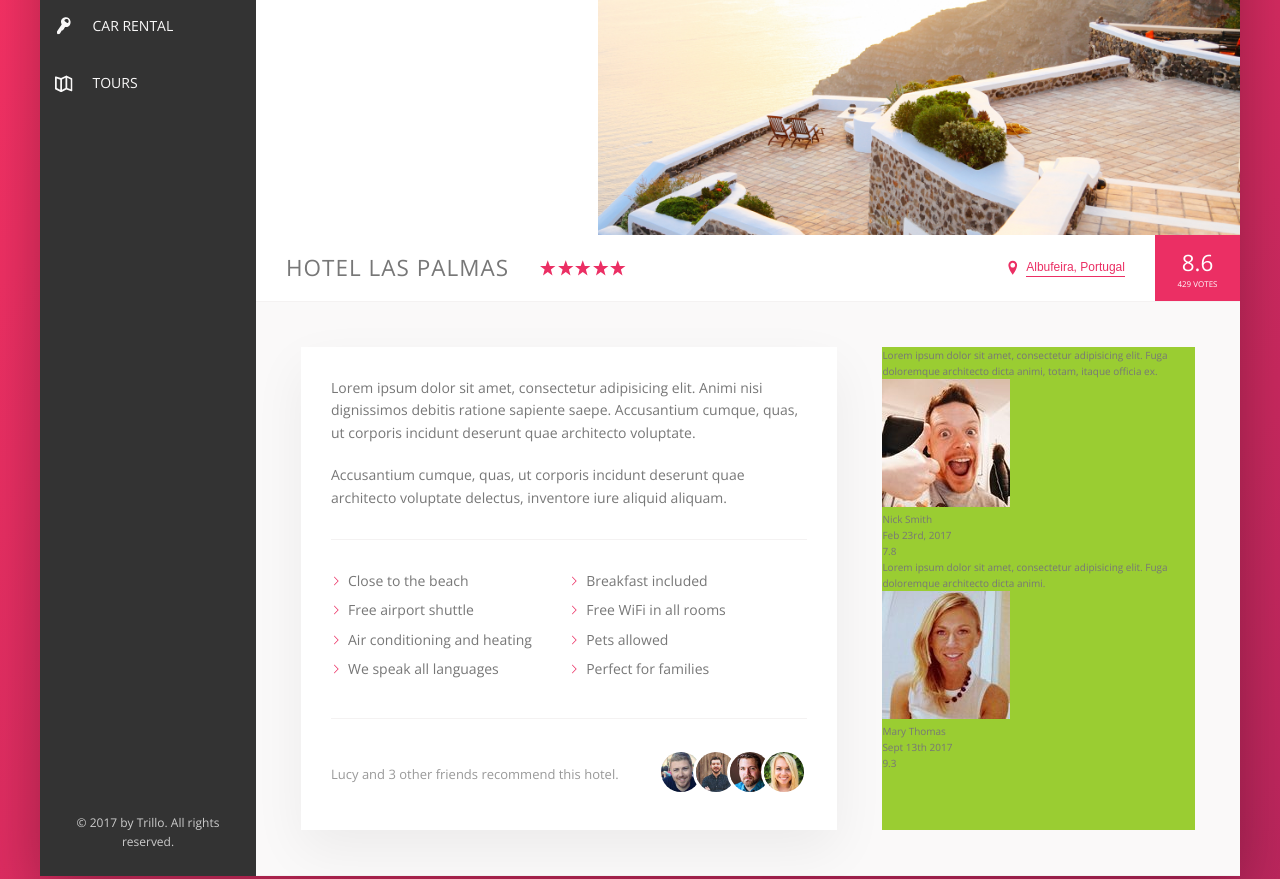
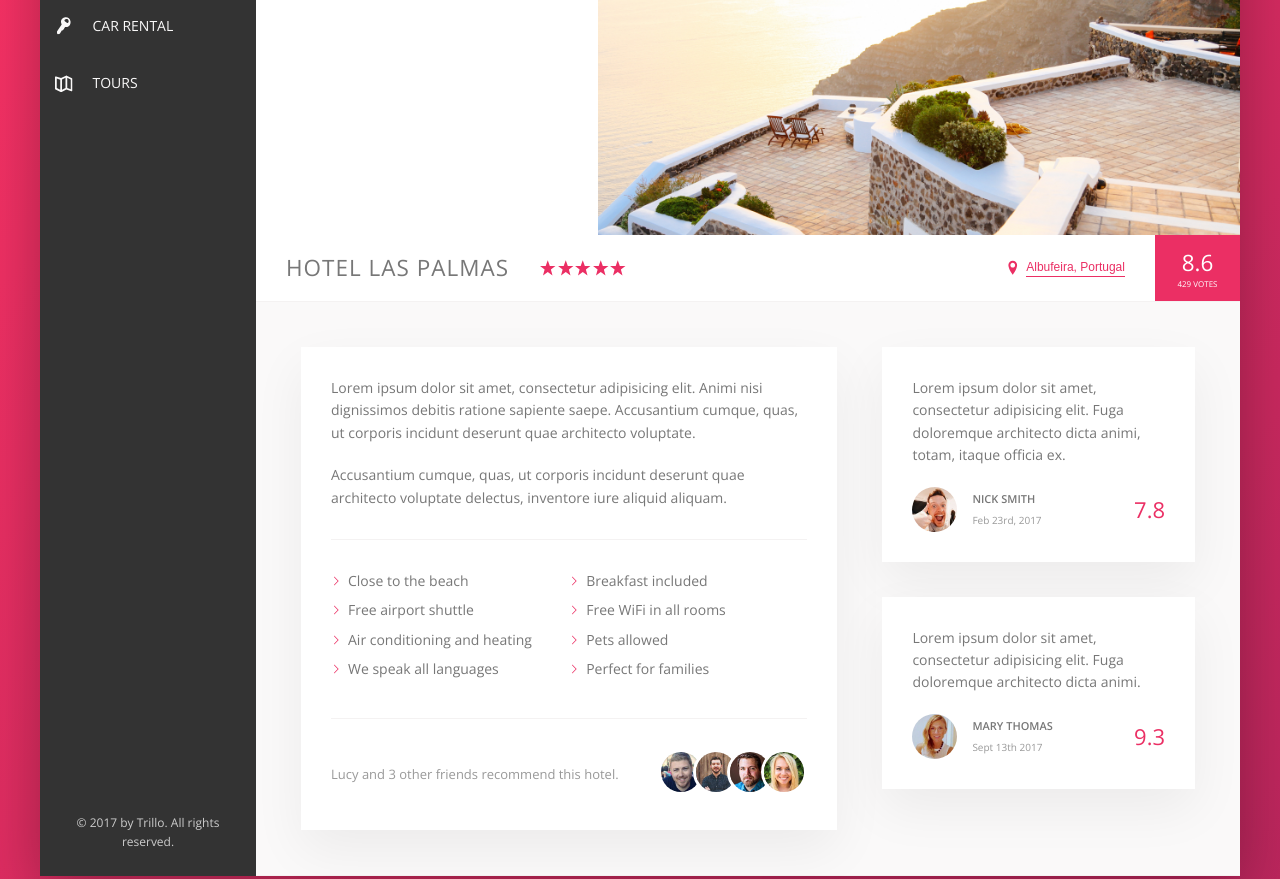
Before and after one commit to aindriu80/Trillio, a website: page index.html in a window 1280 px wide. Shown: the part 300-1179 px from the top of the page. Drawn offline with nearby package versions, Linux system fonts and the light colour scheme.

Commit message:
Building the Users Review Section - styling and flex

```diff
--- a/resources/sass/_components.scss
+++ b/resources/sass/_components.scss
@@ -395,3 +395,50 @@
         }
     }
 }
+
+////////////////////////////
+// REVIEWS
+.review {
+    background-color: #fff;
+    box-shadow: var(--shadow-light);
+    padding: 3rem;
+    margin-bottom: 3.5rem;
+
+    &__text {
+        margin-bottom: 2rem;
+    }
+
+    &__user {
+        display: flex;
+        align-items: center;
+    }
+
+    &__photo {
+        height: 4.5rem;
+        width: 4.5rem;
+        border-radius: 50%;
+        margin-right:  1.5rem;
+    }
+
+    &__user-box{
+        margin-right: auto;
+    }
+
+    &__user-name{
+        font-size: 1.1rem;
+        font-weight: 600;
+        text-transform: uppercase;
+        margin-bottom: .4rem;
+    }
+
+    &__user-date {
+        font-size: 1rem;
+        color: var(--color-grey-dark-3);
+    }
+
+    &__rating {
+        color: var(--color-primary);
+        font-size: 2.2rem;
+        font-weight: 300;
+    }
+}
--- a/resources/sass/_layout.scss
+++ b/resources/sass/_layout.scss
@@ -3,61 +3,52 @@
     margin: 8rem auto;
     background-color: var(--color-grey-light-1);
     box-shadow: var(--shadow-dark);
-
     min-height: 50rem;
 }
 
-.header{
+.header {
     font-size: 1.4rem;
     height: 7rem;
     background-color: #fff;
     border-bottom: 1px solid var(--color-grey-light-2);
-
     display: flex;
     justify-content: space-between;
     align-items: center;
-
 }
 
-.content{
+.content {
     display: flex;
 }
 
-.sidebar{
-    background-color:  var(--color-grey-dark-1);
-
+.sidebar {
+    background-color: var(--color-grey-dark-1);
     flex: 0 0 18%;
-
     display: flex;
     flex-direction: column;
     justify-content: space-between;
 }
 
-.hotel-view{
+.hotel-view {
     background-color: #fff;
-
-
-    flex:1;
+    flex: 1;
 }
 
 .detail {
+    font-size: 1.4rem;
     display: flex;
     padding: 4.5rem;
     background-color: var(--color-grey-light-1);
     border-bottom: var(--line);
 }
 
-.description{
-    font-size: 1.4rem;
+.description {
     background-color: #fff;
     box-shadow: var(--shadow-light);
     padding: 3rem;
     flex: 0 0 60%;
     margin-right: 4.5rem;
-
 }
 
-.user-reviews{
-    background-color: yellowgreen;
-    flex: 	1;
+.user-reviews {
+    flex: 1;
 }
```
Also changed, not shown: resources/css/style.css.
